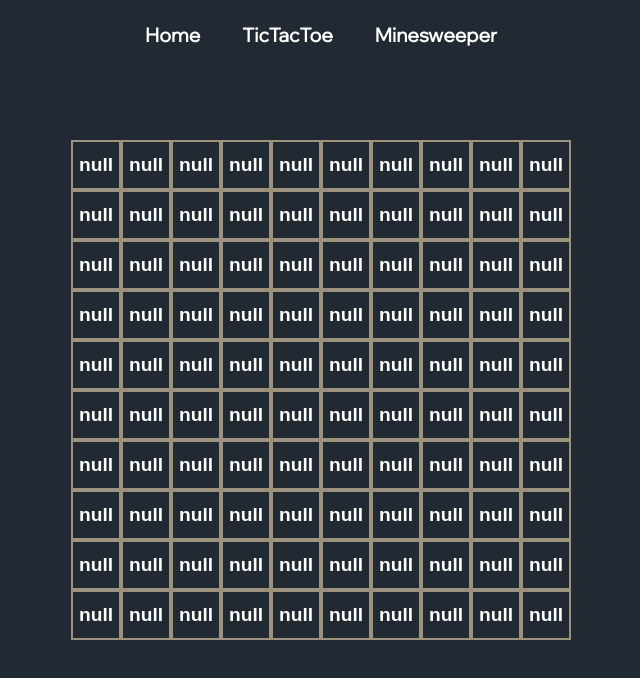
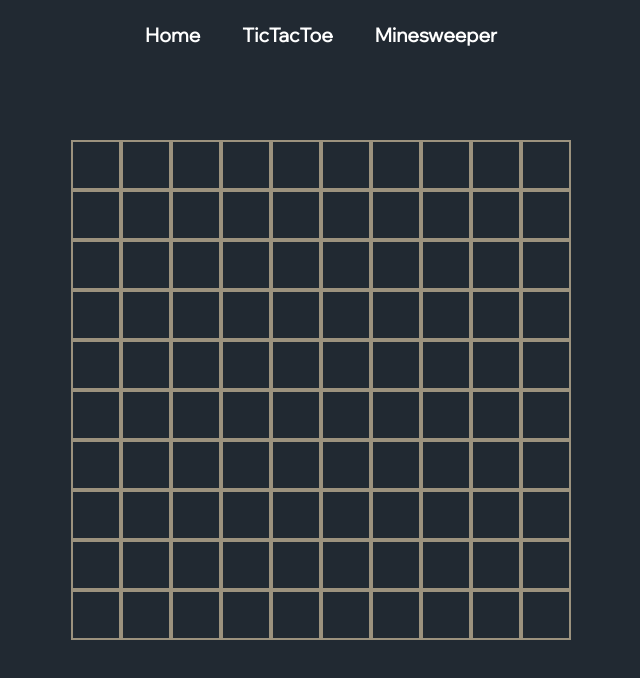
Before and after one commit to Magthylius/magthylius.github.io, a React (Create React App) app: page /minesweeper in a window 1280 px wide. Shown: the top 678 px of the page, without its empty margins (319-959 px from the left). Built offline with nearby package versions, Linux system fonts and the light colour scheme.

Commit message:
refactor: show nothing instead

```diff
--- a/src/Pages/Minesweeper/MinesweeperGame.tsx
+++ b/src/Pages/Minesweeper/MinesweeperGame.tsx
@@ -4,7 +4,7 @@ import { Vector2 } from "../../HeaderInterfaces";
 import "./MinesweeperGame.scss"
 
 function Tile(props: TileProps) {
-  const value = props.tileData ? props.tileData.value : "null";
+  const value = props.tileData ? props.tileData.value : "";
   return (
     <button className="tile" onClick={props.onTileClicked}>{value}</button>
   );
```
